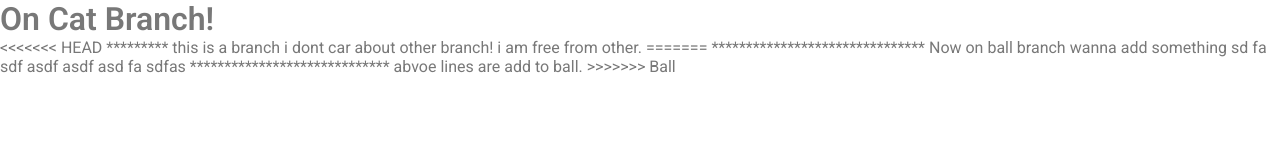
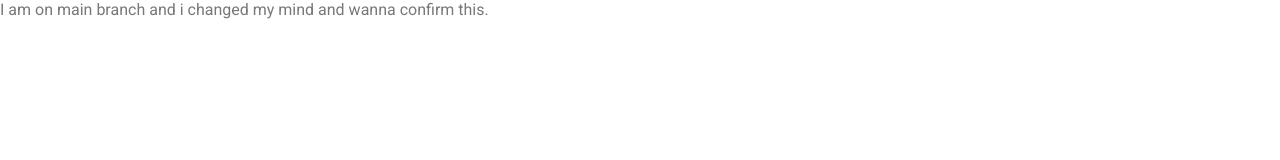
Before and after one commit to codeboylal/GIT-GITHUB, a plain HTML site: page index.html in a window 1280 px wide. Drawn offline with Linux system fonts and the light colour scheme.

Commit message:
main is chnged now

```diff
--- a/index.html
+++ b/index.html
@@ -28,38 +28,10 @@
 </head>
 
 
-<h1>On Cat Branch!</h1>
+I am on main branch and i changed my mind
 
-
-<<<<<<< HEAD
+and wanna confirm this.
 
 
 
-*********
-this is a branch
-
-i dont car about other branch!
-
-i am free from other.
-
-
-=======
-*******************************
-Now on ball branch
-wanna add something
-
-sd
-fa
-sdf
-asdf
-asdf
-asd
-fa
-sdfas
-
-*****************************
-
-abvoe lines are add to ball.
->>>>>>> Ball
-
 </html>
```
